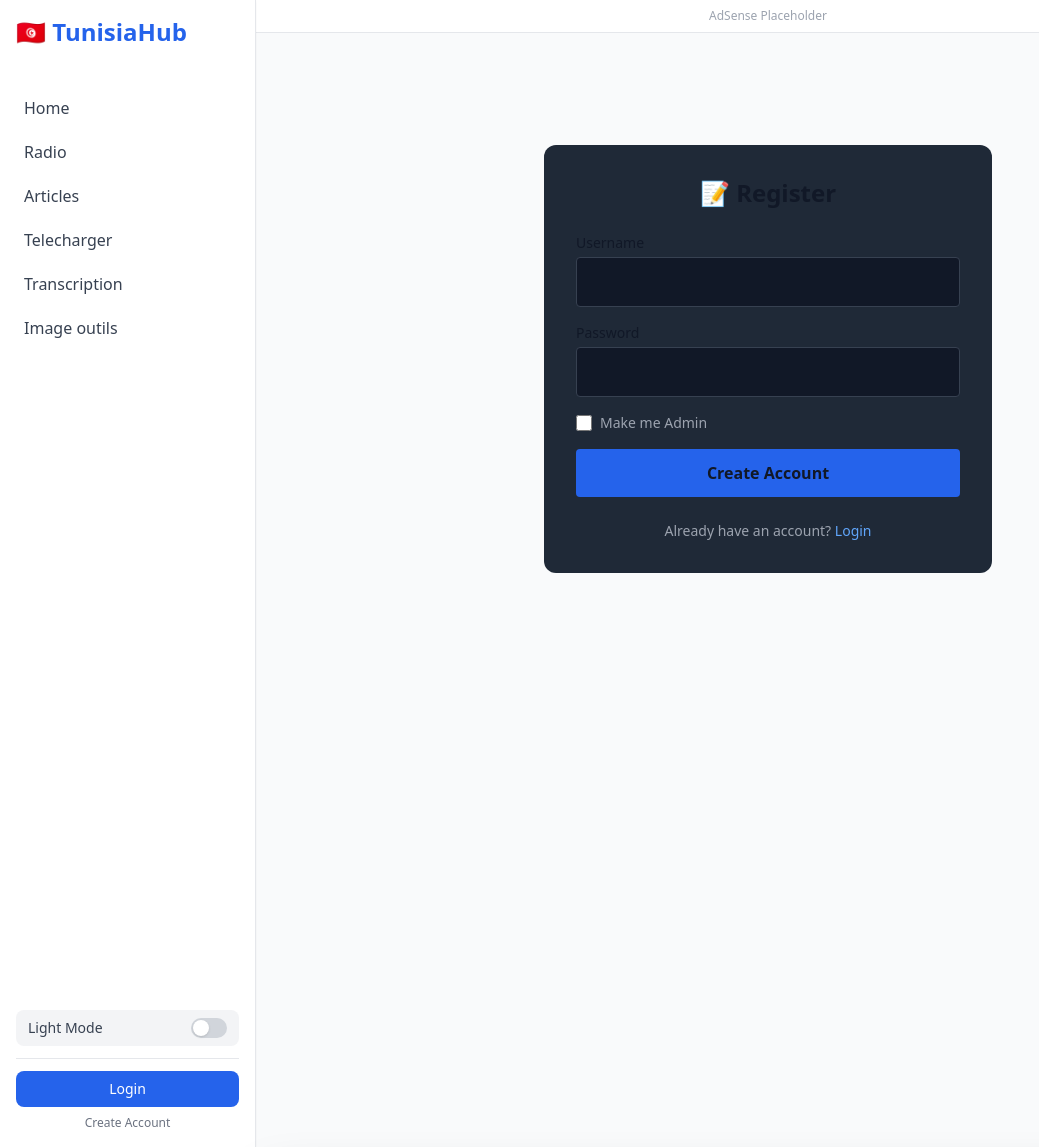
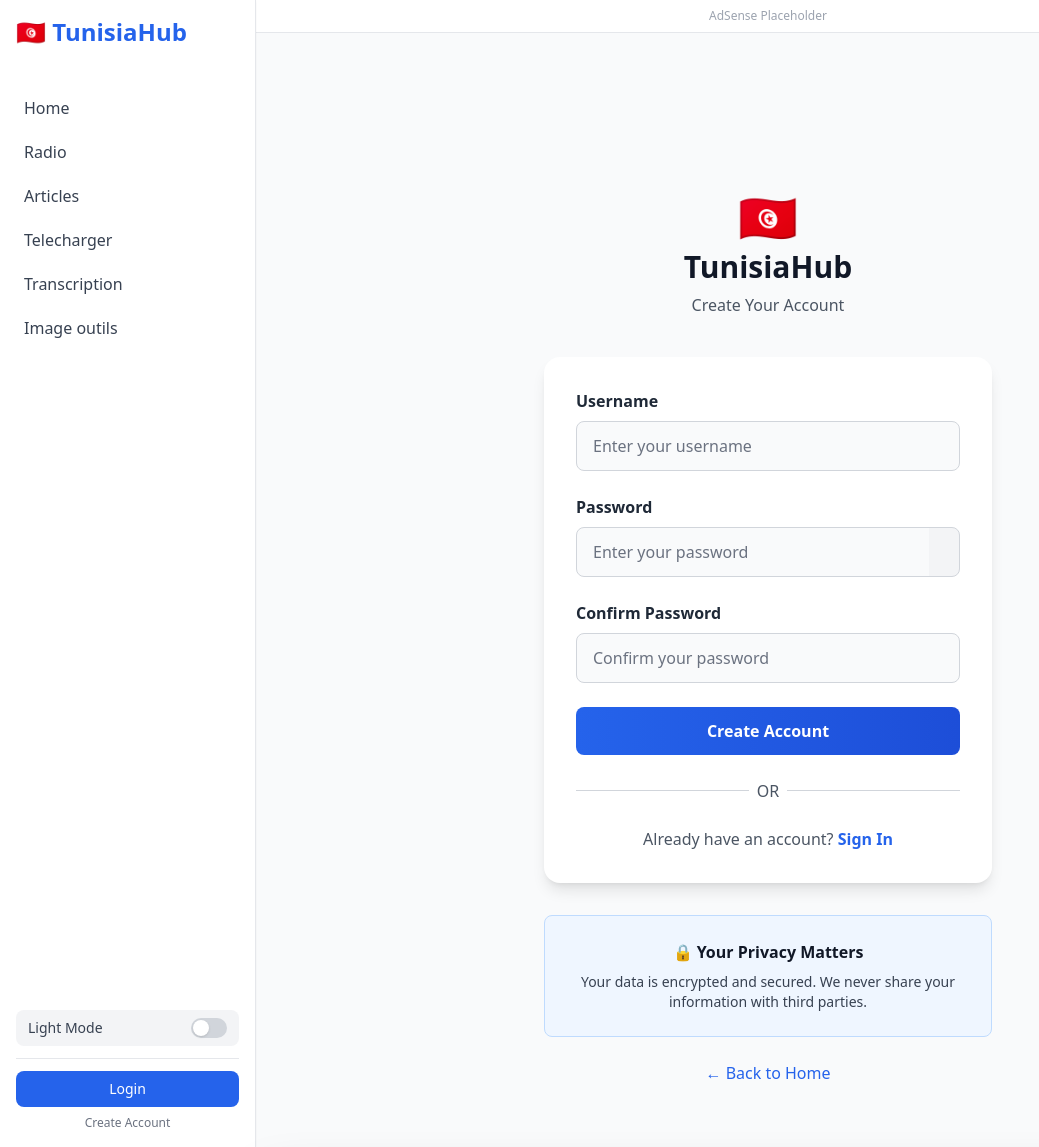
Before and after one commit to MedramyMH/radioweb, a FastAPI app: page /auth/register in a window 1280 px wide. Shown: the whole page, without its empty margins (0-1039 px from the left). Run offline with FastAPI, Linux system fonts and the light colour scheme; parts of the project's set-up code (start-up, migrations or seed data) failed here and were passed over; some libraries are stand-ins or nearby versions.

Commit message:
Update login.html

```diff
--- a/app/templates/login.html
+++ b/app/templates/login.html
@@ -1,46 +1,159 @@
 {% extends "base.html" %}
-{% block title %}{% if type == 'login' %}Login{% else %}Register{% endif %}{% endblock %}
+{% block title %}{% if type == 'register' %}Register{% else %}Login{% endif %} - TunisiaHub{% endblock %}
 {% block content %}
-<div class="max-w-md mx-auto mt-20 bg-gray-800 p-8 rounded-xl">
-    <h2 class="text-2xl font-bold mb-6 text-center">
-        {% if type == 'login' %}👤 Login{% else %}📝 Register{% endif %}
-    </h2>
+<div class="min-h-screen flex items-center justify-center px-4 md:px-6">
+    <div class="w-full max-w-md">
+        <!-- Logo/Header -->
+        <div class="text-center mb-8 md:mb-10">
+            <h1 class="text-4xl md:text-5xl font-bold text-blue-600 dark:text-blue-400 mb-2">🇹🇳</h1>
+            <h2 class="text-2xl md:text-3xl font-bold text-gray-900 dark:text-white">TunisiaHub</h2>
+            <p class="text-gray-600 dark:text-gray-400 text-sm md:text-base mt-2">
+                {% if type == 'register' %}
+                    Create Your Account
+                {% else %}
+                    Welcome Back
+                {% endif %}
+            </p>
+        </div>
 
+        <!-- Form Card -->
+        <div class="bg-white dark:bg-gray-800 rounded-xl md:rounded-2xl p-6 md:p-8 shadow-lg">
             {% if error %}
-        <div class="bg-red-900/50 border border-red-500 text-red-200 px-4 py-3 rounded mb-4 text-sm">
-            {{ error }}
+                <div class="mb-6 p-4 bg-red-100 dark:bg-red-900 text-red-700 dark:text-red-200 rounded-lg text-sm md:text-base border border-red-300 dark:border-red-700">
+                    ⚠️ {{ error }}
                 </div>
             {% endif %}
 
-    <!-- Force standard form submit (no data-nav) to process cookies correctly -->
-    <form method="POST" action="/auth/{{ type }}" class="space-y-4">
+            <form method="POST" class="space-y-4 md:space-y-6">
+                <!-- Username Field -->
                 <div>
-            <label class="block text-sm mb-1">Username</label>
-            <input type="text" name="username" required value="{{ username|default('', true) }}" class="w-full bg-gray-900 p-3 rounded border border-gray-700 focus:border-blue-500 outline-none">
-        </div>
-        <div>
-            <label class="block text-sm mb-1">Password</label>
-            <input type="password" name="password" required class="w-full bg-gray-900 p-3 rounded border border-gray-700 focus:border-blue-500 outline-none">
+                    <label for="username" class="block text-sm md:text-base font-bold text-gray-800 dark:text-gray-200 mb-2">
+                        Username
+                    </label>
+                    <input
+                        type="text"
+                        id="username"
+                        name="username"
+                        placeholder="Enter your username"
+                        value="{{ username or '' }}"
+                        required
+                        class="w-full px-4 py-2 md:py-3 rounded-lg border border-gray-300 dark:border-gray-600 bg-gray-50 dark:bg-gray-700 text-gray-900 dark:text-white placeholder-gray-500 dark:placeholder-gray-400 focus:outline-none focus:ring-2 focus:ring-blue-500 text-base md:text-base"
+                    >
                 </div>
 
+                <!-- Password Field -->
+                <div>
+                    <label for="password" class="block text-sm md:text-base font-bold text-gray-800 dark:text-gray-200 mb-2">
+                        Password
+                    </label>
+                    <input
+                        type="password"
+                        id="password"
+                        name="password"
+                        placeholder="Enter your password"
+                        required
+                        class="w-full px-4 py-2 md:py-3 rounded-lg border border-gray-300 dark:border-gray-600 bg-gray-50 dark:bg-gray-700 text-gray-900 dark:text-white placeholder-gray-500 dark:placeholder-gray-400 focus:outline-none focus:ring-2 focus:ring-blue-500 text-base md:text-base"
+                    >
+                </div>
+
+                <!-- Password Confirmation (Register only) -->
                 {% if type == 'register' %}
-        <div class="flex items-center gap-2">
-            <input type="checkbox" name="is_admin" value="true" id="admin-check" class="w-4 h-4">
-            <label for="admin-check" class="text-sm text-gray-400">Make me Admin</label>
+                <div>
+                    <label for="password_confirm" class="block text-sm md:text-base font-bold text-gray-800 dark:text-gray-200 mb-2">
+                        Confirm Password
+                    </label>
+                    <input
+                        type="password"
+                        id="password_confirm"
+                        name="password_confirm"
+                        placeholder="Confirm your password"
+                        required
+                        class="w-full px-4 py-2 md:py-3 rounded-lg border border-gray-300 dark:border-gray-600 bg-gray-50 dark:bg-gray-700 text-gray-900 dark:text-white placeholder-gray-500 dark:placeholder-gray-400 focus:outline-none focus:ring-2 focus:ring-blue-500 text-base md:text-base"
+                    >
                 </div>
                 {% endif %}
 
-        <button type="submit" class="w-full bg-blue-600 p-3 rounded font-bold hover:bg-blue-700 transition">
-            {% if type == 'login' %}Sign In{% else %}Create Account{% endif %}
+                <!-- Remember Me (Login only) -->
+                {% if type != 'register' %}
+                <div class="flex items-center">
+                    <input
+                        type="checkbox"
+                        id="remember"
+                        name="remember"
+                        class="w-4 h-4 text-blue-600 rounded focus:ring-2 focus:ring-blue-500 cursor-pointer"
+                    >
+                    <label for="remember" class="ml-2 text-sm md:text-base text-gray-700 dark:text-gray-300 cursor-pointer">
+                        Remember me
+                    </label>
+                </div>
+                {% endif %}
+
+                <!-- Submit Button -->
+                <button
+                    type="submit"
+                    class="w-full py-2 md:py-3 mt-6 bg-gradient-to-r from-blue-600 to-blue-700 hover:from-blue-700 hover:to-blue-800 text-white font-bold rounded-lg transition-all duration-200 text-base md:text-base min-h-11"
+                >
+                    {% if type == 'register' %}
+                        Create Account
+                    {% else %}
+                        Sign In
+                    {% endif %}
                 </button>
-    </form>
 
-    <p class="text-center text-sm text-gray-400 mt-6">
-        {% if type == 'login' %}
-            Don't have an account? <a href="/auth/register" data-nav class="text-blue-400 hover:underline">Register</a>
+                <!-- Divider -->
+                <div class="relative my-6 md:my-8">
+                    <div class="absolute inset-0 flex items-center">
+                        <div class="w-full border-t border-gray-300 dark:border-gray-600"></div>
+                    </div>
+                    <div class="relative flex justify-center text-sm md:text-base">
+                        <span class="px-2 bg-white dark:bg-gray-800 text-gray-600 dark:text-gray-400">OR</span>
+                    </div>
+                </div>
+
+                <!-- Toggle Link -->
+                <p class="text-center text-sm md:text-base text-gray-600 dark:text-gray-400">
+                    {% if type == 'register' %}
+                        Already have an account?
+                        <a href="/auth/login" data-nav class="text-blue-600 dark:text-blue-400 font-bold hover:underline">
+                            Sign In
+                        </a>
                     {% else %}
-            Already have an account? <a href="/auth/login" data-nav class="text-blue-400 hover:underline">Login</a>
+                        Don't have an account?
+                        <a href="/auth/register" data-nav class="text-blue-600 dark:text-blue-400 font-bold hover:underline">
+                            Create One
+                        </a>
                     {% endif %}
                 </p>
+            </form>
         </div>
+
+        <!-- Info Section -->
+        <div class="mt-6 md:mt-8 p-4 md:p-6 bg-blue-50 dark:bg-blue-900/30 rounded-lg text-center border border-blue-200 dark:border-blue-800">
+            <h3 class="font-bold text-gray-900 dark:text-white mb-2 text-sm md:text-base">🔒 Your Privacy Matters</h3>
+            <p class="text-gray-700 dark:text-gray-300 text-xs md:text-sm">
+                Your data is encrypted and secured. We never share your information with third parties.
+            </p>
+        </div>
+
+        <!-- Back to Home -->
+        <div class="mt-4 md:mt-6 text-center">
+            <a href="/" data-nav class="text-blue-600 dark:text-blue-400 hover:underline text-sm md:text-base font-medium">
+                ← Back to Home
+            </a>
+        </div>
+    </div>
+</div>
+
+<style>
+    /* Input focus styling */
+    input:focus {
+        box-shadow: 0 0 0 3px rgba(59, 130, 246, 0.1);
+    }
+
+    /* Password strength indicator (optional) */
+    #password {
+        background-image:
+            linear-gradient(to right, transparent 0%, transparent calc(100% - 30px), #f3f4f6 calc(100% - 30px), #f3f4f6 100%);
+    }
+</style>
 {% endblock %}
```
Lines whose indentation alone changed are shown as unchanged.
